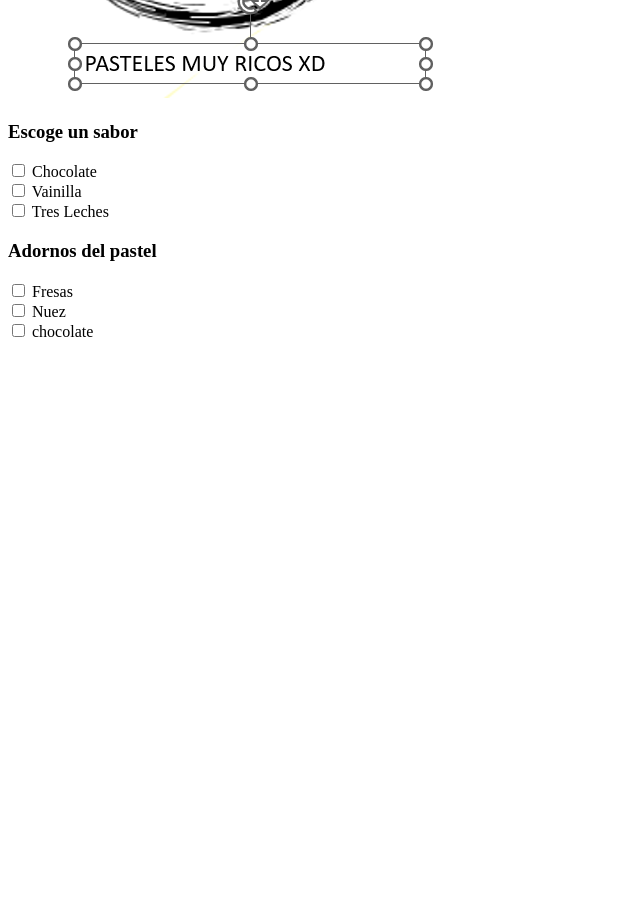
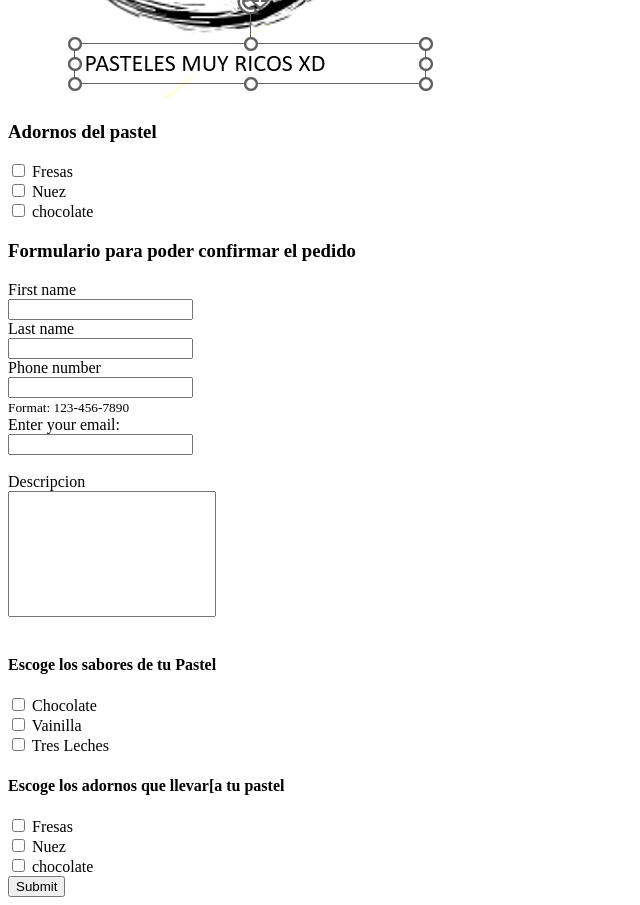
Before and after one commit to CristopherSandoval/Practicas_LaunchX_FrontEnd, a plain HTML site: page index.html in a window 1280 px wide. Shown: the part 380-1285 px from the top of the page, without its empty margins (0-640 px from the left). Before the commit the page ends 800 px from the top, so only its background shows below. Drawn offline with Linux system fonts and the light colour scheme; files whose address does not match are found by name.

Commit message:
Se agregaron los requerimientos solicitados para la experiencia del comprador

```diff
--- a/index.html
+++ b/index.html
@@ -11,15 +11,6 @@
         <img src="C:\Users\chris\Practicas_LaunchX_FrontEnd\images\Pastelería Jolie.PNG" alt =  logodejolie>
     </header>
 <body>
-    <h3> Escoge un sabor </h3>
-    <form>
-        <input type="checkbox" id="sabor1" name = "chocolate" value = "chocolate">
-        <label for = "sabor1">Chocolate</label><br>
-        <input type="checkbox" id="sabor2" name = "vainilla" value = "vainilla">
-        <label for = "sabor2">Vainilla</label><br>
-        <input type="checkbox" id="sabor3" name = "tres leches" value = "tres leches">
-        <label for = "sabor3">Tres Leches</label><br>
-    </form>
     <h3> Adornos del pastel </h3>
     <form>
         <input type="checkbox" id="adorno1" name = "Fresas" value = "Fresas">
@@ -29,5 +20,48 @@
         <input type="checkbox" id="adorno3" name = "chocolate " value = "chocolate">
         <label for = "adorno3">chocolate</label><br>
     </form>
+
+    <h3> Formulario para poder confirmar el pedido</h3>
+    <form action="" method="post">
+        <label for = "fname">First name</label><br>
+        <input type = "text" id = "fname"><br>
+
+        <label for = "lname">Last name</label><br>
+        <input type = "text" id = "lname"><br>
+
+        <label for = "nphone">Phone number</label><br>
+        <input type = "number" id = "nphone" name = "nphone" pattern="[0-9]{3}-[0-9]{3}-[0-9]{4}"
+        required><br>
+        <small>Format: 123-456-7890</small><br>
+
+        <label for="email">Enter your email:</label><br>
+        <input type="email" id="email" name="email"><br><br>
+
+        <label for="descripcion">Descripcion</label><br>
+        <input type="text" id="descripcion" name="descripcion" style="height: 120px; width:200px"><br><br>
+
+        <h4> Escoge los sabores de tu Pastel </h4>
+        <input type="checkbox" id="sabor1" name = "chocolate" value = "chocolate">
+        <label for = "sabor1">Chocolate</label><br>
+
+        <input type="checkbox" id="sabor2" name = "vainilla" value = "vainilla">
+        <label for = "sabor2">Vainilla</label><br>
+
+        <input type="checkbox" id="sabor3" name = "tres leches" value = "tres leches">
+        <label for = "sabor3">Tres Leches</label><br>
+
+        <h4> Escoge los adornos que llevar[a tu pastel</h4>
+        <input type="checkbox" id="adorno1" name = "Fresas" value = "Fresas">
+        <label for = "adorno1">Fresas</label><br>
+
+        <input type="checkbox" id="adorno2" name = "Nuez" value = "Nuez">
+        <label for = "adorno2">Nuez</label><br>
+
+        <input type="checkbox" id="adorno3" name = "chocolate " value = "chocolate">
+        <label for = "adorno3">chocolate</label><br>
+        <input type="submit" value="Submit">
+    </form>
+
+
 </body>
 </html>
```
